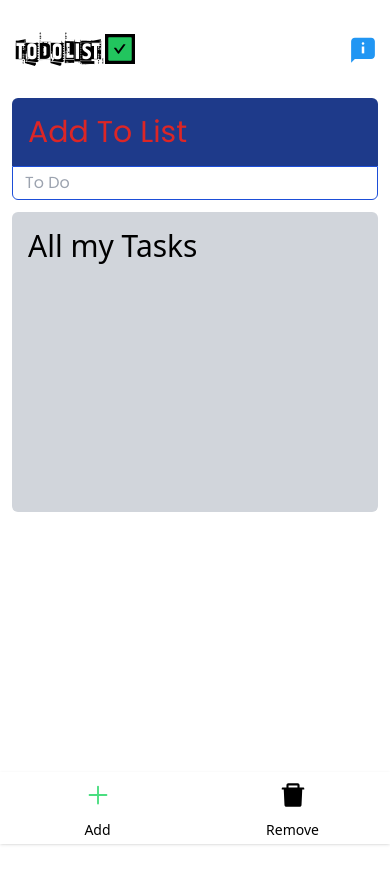
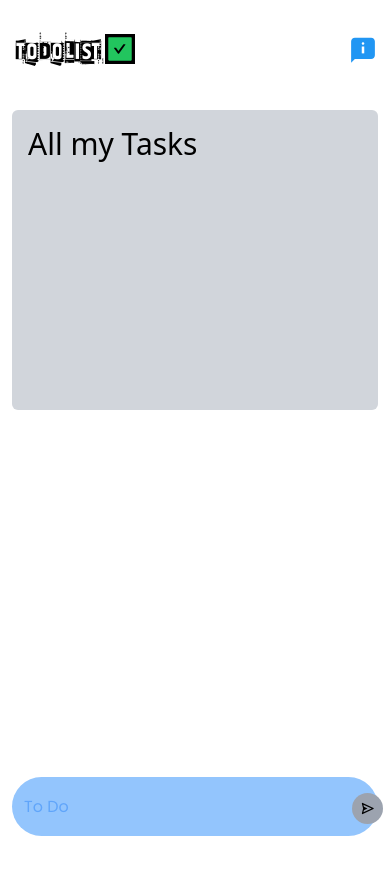
Before and after one commit to sobhanhadikhah/ChechkMan, a React (Vite) app: page / in a window 390 px wide. Shown: the top 884 px of the page. Before the commit the page ends 844 px from the top, so only its background shows below. Built offline with nearby package versions, Linux system fonts and the light colour scheme.

Commit message:
v1.2 support mobile

```diff
--- a/src/App.jsx
+++ b/src/App.jsx
@@ -3,13 +3,15 @@ import { About, AddListPage, Notfound } from "./pages"
 import { useTitle } from './hooks/usetitle';
 import { Route, Routes } from "react-router-dom";
 const App = () => {
+
   useTitle("Home")
+
   return (
     <div>
       <Navbar />
       <div>
         <Routes>
-          <Route path="/" element={<AddListPage />} />
+          <Route path="/" element={<AddListPage   />} />
           <Route path="about" element={<About />} />
           <Route path="*" element={<Notfound />} />
         </Routes>
--- a/src/components/inputToDo.jsx
+++ b/src/components/inputToDo.jsx
@@ -1,31 +1,18 @@
-import { useState } from 'react'
-import { useDispatch } from 'react-redux';
-import { nanoid } from '@reduxjs/toolkit';
-import { addTodo, removeTodo } from '../features/reducer';
-const InputToDo = () => {
-    const [text, setText] = useState("")
-    const disPatch = useDispatch();
-    const handleToAdd = (e) => {
-        e.preventDefault();
-        if (text.trim() === "") {
-            return;
-        }
-        disPatch(addTodo({ id: nanoid(), text: text.trim(), completed: false }))
-        setText("")
-    }
-    const handleChange = (e) => {
-        setText(e.target.value)
-    }
+import { BiSend } from "react-icons/bi"
+const InputToDo = ({ handleChange, handleToAdd, text, setText }) => {
+
     return (
         <div>
-            <h1 className='bg-blue-900 rounded-t-md text-red-600 p-4 text-3xl font-Poppins-Regular ' >Add To List</h1>
-            <form onSubmit={handleToAdd} onChange={handleChange} >
-                <input className='w-full px-3 py-1 rounded-b-md font-Poppins-Regular border focus:outline-none border-blue-700 ' onChange={(e) => setText(e.target.value)} placeholder='To Do'
-                    type="text" value={text} />
-                <div className='flex justify-end' >
-                    <button className='bg-red-500 rounded-md p-2 font-Poppins-Regular  lg:block mt-4 hidden '  >Add </button>
-                </div>
-            </form>
+            <div className=" absolute lg:relative bottom-0 w-full px-3  " >
+                <h1 className='bg-blue-900 rounded-t-md text-red-600 p-4 text-3xl font-Poppins-Regular lg:block hidden   ' >Add To List</h1>
+                <form onSubmit={handleToAdd} onChange={handleChange} className=" bg-blue-300 lg:bg-transparent lg:rounded-b-md rounded-full flex   lg:mb-0 mb-2  " >
+                    <div className='flex w-full   lg:bg-transparent  ' >
+                        <input className=' px-3   py-1 placeholder:text-blue-400 bg-transparent  font-Poppins-Regular  focus:outline-none  '
+                            onChange={(e) => setText(e.target.value)} placeholder='To Do' type="text" value={text} />
+                    </div>
+                    <button className='bg-gray-400  p-2 font-Poppins-Regular rounded-full lg:block mt-4 mr-2 mb-3 '  ><BiSend size={15} /></button>
+                </form>
+            </div>
         </div>
     )
 }
--- a/src/components/listTask.jsx
+++ b/src/components/listTask.jsx
@@ -3,7 +3,7 @@ import { useSelector } from 'react-redux'
 const ListTask = () => {
     const todo = useSelector(state => state.todoReducerState.todo)
     return (
-        <div>
+        <div className='mx-3' >
             <div className='h-[300px] my-3 md:my-0  md:ml-3  rounded-md bg-gray-300 overflow-auto   ' >
 
                 <h1 className='text-3xl p-4 grid  ' >All my Tasks</h1>
--- a/src/pages/addListPage.jsx
+++ b/src/pages/addListPage.jsx
@@ -1,21 +1,38 @@
-import React from 'react'
+import { useState } from 'react'
 import { ListTask, NavigitionBottem, InputToDo } from "../components";
+import { useDispatch } from 'react-redux';
+import { nanoid } from '@reduxjs/toolkit';
+import { addTodo, removeTodo, toggleTodo } from '../features/reducer';
 const AddListPage = () => {
+    const [text, setText] = useState("")
+    const disPatch = useDispatch();
+    const handleToAdd = (e) => {
+        e.preventDefault();
+        if (text.trim() === "") {
+            return;
+        }
+        disPatch(addTodo({ id: nanoid(), text: text.trim(), completed: false }))
+        setText("")
+    }
+    const handleChange = (e) => {
+        setText(e.target.value)
+    }
     return (
         <div>
-            <div className='max-w-[1240px] mx-auto  ' >
-                <div className='mx-3 ' >
+            <div className='max-w-[1240px] mx-auto h-screen  ' >
+                <div className='' >
                     {/* adding prosecering */}
                     <div className='grid grid-cols-1 md:grid-cols-2' >
-                        <InputToDo />
+                        <InputToDo handleChange={handleChange} handleToAdd={handleToAdd} text={text} setText={setText} />
                         {/* to do listing here */}
                         <ListTask />
                     </div>
                 </div>
                 {/* navigition bottome is here */}
-                <div className='block lg:hidden' >
-                    <NavigitionBottem />
-                </div>
+                {/* <div className='block lg:hidden' >
+                    <NavigitionBottem    />
+                </div> */}
+
             </div>
         </div>
     )
```
